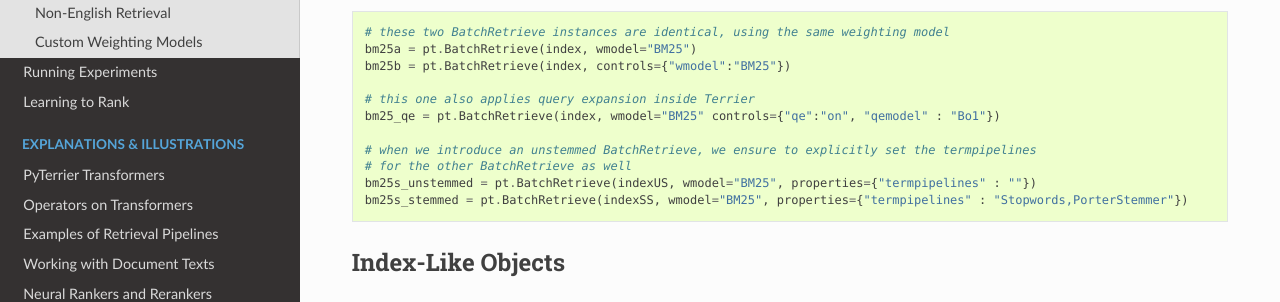
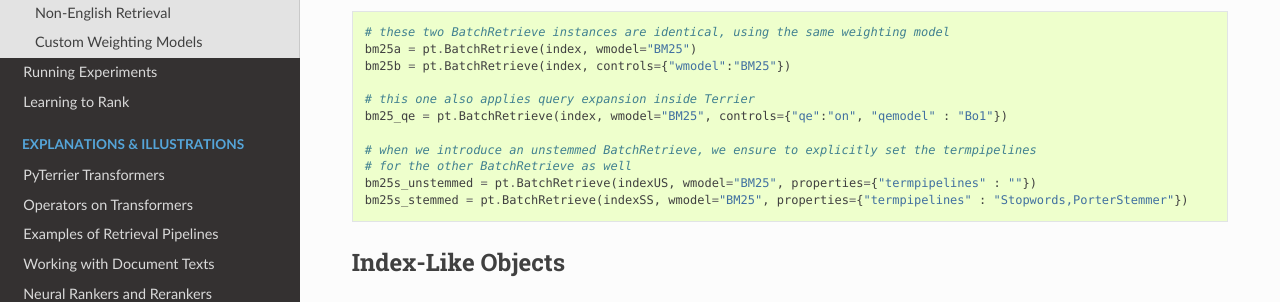
Before and after one commit to terrier-org/pyterrier, a Sphinx documentation site: the page built from docs/terrier-retrieval.rst, in a window 1280 px wide and 900 px high, scrolled down 1255 px. Shown: the part 151-453 px from the top of the window. Built offline with Sphinx 7.4.7 and the Read the Docs theme 2.0.0, drawn with Linux system fonts in a browser that asks for light colours; pages that are not in the unit, such as notebooks, are missing from menus; the version number is read from the project's files by our own code.

Commit message:
Missing comma in bm25_qe example

```diff
--- a/docs/terrier-retrieval.rst
+++ b/docs/terrier-retrieval.rst
@@ -64,7 +64,7 @@ Common properties:
     bm25b = pt.BatchRetrieve(index, controls={"wmodel":"BM25"})
 
     # this one also applies query expansion inside Terrier
-    bm25_qe = pt.BatchRetrieve(index, wmodel="BM25" controls={"qe":"on", "qemodel" : "Bo1"})
+    bm25_qe = pt.BatchRetrieve(index, wmodel="BM25", controls={"qe":"on", "qemodel" : "Bo1"})
 
     # when we introduce an unstemmed BatchRetrieve, we ensure to explicitly set the termpipelines
     # for the other BatchRetrieve as well
```
